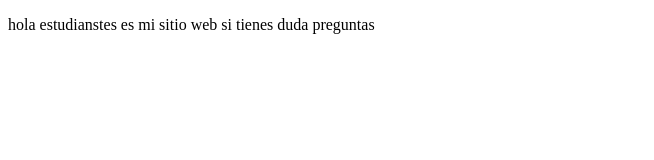
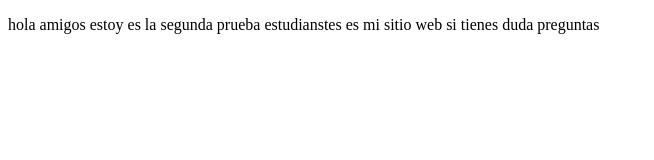
Before and after one commit to hectorblas/proyectoDemoCursoPrework, a plain HTML site: page index.html in a window 1280 px wide. Shown: the whole page, without its empty margins (0-654 px from the left). Drawn offline with Linux system fonts and the light colour scheme.

Commit message:
cambios agregados en el sitio twitch

```diff
--- a/index.html
+++ b/index.html
@@ -8,7 +8,7 @@
 </head>
 <body>
     <p>
-        hola estudianstes es mi sitio web si tienes duda preguntas
+        hola amigos estoy es la segunda prueba estudianstes es mi sitio web si tienes duda preguntas
     </p>
 </body>
 </html>
```
